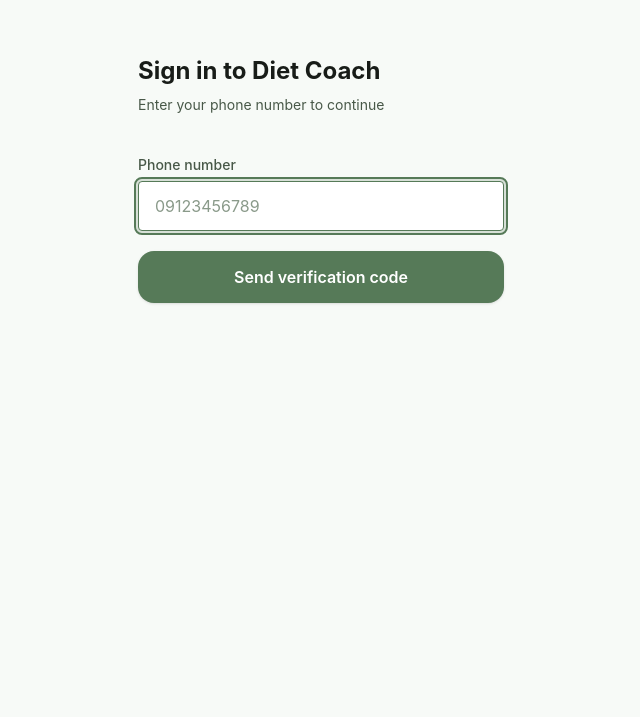
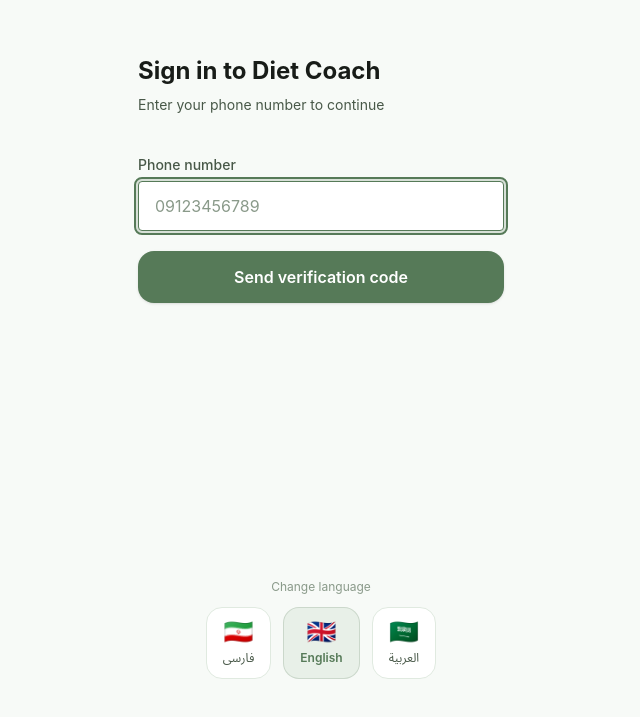
Before and after one commit to ehsanwwe/Diet-Coach-Agent, a Next.js app in the folder frontend/: page /en/login in a window 1280 px wide. Shown: the part 221-938 px from the top of the page, without its empty margins (319-959 px from the left). Before the commit the page ends 800 px from the top, so only its background shows below. Built offline with nearby package versions, Linux system fonts and the light colour scheme; no server answers.

Commit message:
fix(frontend): default locale to Persian and require explicit language selection

```diff
--- a/frontend/src/app/[lang]/login/page.tsx
+++ b/frontend/src/app/[lang]/login/page.tsx
@@ -1,6 +1,7 @@
 import { notFound } from 'next/navigation'
 import { getDictionary, isValidLocale, type Locale } from '@/lib/i18n'
 import PhoneLoginForm from '@/components/auth/PhoneLoginForm'
+import LocaleFlagSwitcher from '@/components/LocaleFlagSwitcher'
 
 type Props = {
   params: Promise<{ lang: string }>
@@ -32,6 +33,11 @@
           locale={locale}
         />
       </div>
+
+      {/* Language selector */}
+      <div className="app-container pb-safe pb-8 flex flex-col items-center">
+        <LocaleFlagSwitcher locale={locale} dict={dict} />
+      </div>
     </div>
   )
 }
--- a/frontend/src/app/[lang]/login/verify/page.tsx
+++ b/frontend/src/app/[lang]/login/verify/page.tsx
@@ -1,6 +1,7 @@
 import { notFound, redirect } from 'next/navigation'
 import { getDictionary, isValidLocale, type Locale } from '@/lib/i18n'
 import OtpVerifyForm from '@/components/auth/OtpVerifyForm'
+import LocaleFlagSwitcher from '@/components/LocaleFlagSwitcher'
 
 type Props = {
   params: Promise<{ lang: string }>
@@ -52,6 +53,11 @@
           </a>
         </div>
       </div>
+
+      {/* Language selector */}
+      <div className="app-container pb-safe pb-8 flex flex-col items-center">
+        <LocaleFlagSwitcher locale={locale} dict={dict} />
+      </div>
     </div>
   )
 }
--- /dev/null
+++ b/frontend/src/components/LocaleFlagSwitcher.tsx
@@ -0,0 +1,80 @@
+'use client'
+
+import { useRouter, usePathname } from 'next/navigation'
+import {
+  LOCALE_COOKIE,
+  LOCALE_SRC_COOKIE,
+  LOCALE_SRC_MANUAL,
+  SUPPORTED_LOCALES,
+  type Locale,
+} from '@/lib/i18n'
+import type { Dictionary } from '@/dictionaries/fa'
+
+const LOCALE_FLAGS: Record<Locale, string> = {
+  fa: '🇮🇷',
+  en: '🇬🇧',
+  ar: '🇸🇦',
+}
+
+const COOKIE_MAX_AGE = 60 * 60 * 24 * 365 // 1 year
+
+interface Props {
+  locale: Locale
+  dict: Pick<Dictionary, 'language'>
+}
+
+/**
+ * Three-flag language switcher shown on splash, login, and OTP pages.
+ * Sets NEXT_LOCALE + NEXT_LOCALE_SRC=manual so the middleware knows this
+ * was an explicit user choice (not an automatic cookie written on a previous visit).
+ * Preserves the current path + query string when switching locale.
+ */
+export default function LocaleFlagSwitcher({ locale, dict }: Props) {
+  const router = useRouter()
+  const pathname = usePathname()
+
+  function handleSelect(newLocale: Locale) {
+    if (newLocale === locale) return
+
+    // Write both cookies — locale value + explicit-selection marker
+    const cookieOpts = `path=/; max-age=${COOKIE_MAX_AGE}; SameSite=Lax`
+    document.cookie = `${LOCALE_COOKIE}=${newLocale}; ${cookieOpts}`
+    document.cookie = `${LOCALE_SRC_COOKIE}=${LOCALE_SRC_MANUAL}; ${cookieOpts}`
+
+    // Swap locale segment in current path, preserve query string
+    const localePattern = new RegExp(`^/(${SUPPORTED_LOCALES.join('|')})`)
+    const newPath = pathname.replace(localePattern, `/${newLocale}`)
+    router.push(newPath + window.location.search)
+  }
+
+  return (
+    <div className="flex flex-col items-center gap-3">
+      <p className="text-xs text-ink-3">{dict.language.change}</p>
+      {/* dir="ltr" keeps fa→en→ar button order consistent regardless of document direction */}
+      <div className="flex items-center gap-3" dir="ltr">
+        {SUPPORTED_LOCALES.map((loc) => (
+          <button
+            key={loc}
+            type="button"
+            onClick={() => handleSelect(loc)}
+            className={[
+              'flex flex-col items-center gap-1.5 px-4 py-3 rounded-2xl border transition-colors',
+              loc === locale
+                ? 'bg-brand-muted border-brand/20 text-brand'
+                : 'bg-elevated border-line text-ink-2 hover:text-ink hover:border-ink-3',
+            ].join(' ')}
+            aria-current={loc === locale ? 'page' : undefined}
+            aria-label={dict.language[loc]}
+          >
+            <span className="text-2xl leading-none" aria-hidden="true">
+              {LOCALE_FLAGS[loc]}
+            </span>
+            <span className={`text-xs ${loc === locale ? 'font-semibold' : 'font-medium'}`}>
+              {dict.language[loc]}
+            </span>
+          </button>
+        ))}
+      </div>
+    </div>
+  )
+}
--- a/frontend/src/components/SplashOrRedirect.tsx
+++ b/frontend/src/components/SplashOrRedirect.tsx
@@ -4,14 +4,8 @@
 import { useRouter } from 'next/navigation'
 import type { Dictionary } from '@/dictionaries/fa'
 import type { Locale } from '@/lib/i18n'
-import { SUPPORTED_LOCALES } from '@/lib/i18n'
 import { useAuth } from '@/hooks/useAuth'
-
-const LOCALE_FLAGS: Record<string, string> = {
-  fa: '🇮🇷',
-  en: '🇬🇧',
-  ar: '🇸🇦',
-}
+import LocaleFlagSwitcher from '@/components/LocaleFlagSwitcher'
 
 interface Props {
   dict: Dictionary
@@ -106,33 +100,8 @@
         </div>
       </div>
 
-      <div className="app-container pb-safe pb-8 flex flex-col items-center gap-3">
-        <p className="text-xs text-ink-3">{dict.language.change}</p>
-        {/* dir="ltr" keeps fa→en→ar order consistent regardless of document direction */}
-        <div className="flex items-center gap-3" dir="ltr">
-          {SUPPORTED_LOCALES.map((loc) => (
-            <a
-              key={loc}
-              href={`/${loc}`}
-              className={[
-                'flex flex-col items-center gap-1.5 px-4 py-3 rounded-2xl border transition-colors',
-                loc === locale
-                  ? 'bg-brand-muted border-brand/20 text-brand'
-                  : 'bg-elevated border-line text-ink-2 hover:text-ink hover:border-ink-3',
-              ].join(' ')}
-              aria-current={loc === locale ? 'page' : undefined}
-              aria-label={dict.language[loc]}
-              title={dict.language[loc]}
-            >
-              <span className="text-2xl leading-none" aria-hidden="true">
-                {LOCALE_FLAGS[loc]}
-              </span>
-              <span className={`text-xs ${loc === locale ? 'font-semibold' : 'font-medium'}`}>
-                {dict.language[loc]}
-              </span>
-            </a>
-          ))}
-        </div>
+      <div className="app-container pb-safe pb-8 flex flex-col items-center">
+        <LocaleFlagSwitcher locale={locale} dict={dict} />
       </div>
     </div>
   )
--- a/frontend/src/components/settings/LanguageSelector.tsx
+++ b/frontend/src/components/settings/LanguageSelector.tsx
@@ -5,7 +5,7 @@
 import { ChevronLeft, ChevronRight } from 'lucide-react'
 import { api, ApiRequestError } from '@/lib/api'
 import { cn } from '@/lib/cn'
-import { LOCALE_COOKIE, SUPPORTED_LOCALES, type Locale } from '@/lib/i18n'
+import { LOCALE_COOKIE, LOCALE_SRC_COOKIE, LOCALE_SRC_MANUAL, SUPPORTED_LOCALES, type Locale } from '@/lib/i18n'
 import type { Dictionary } from '@/dictionaries/fa'
 
 interface Props {
@@ -27,8 +27,10 @@
     if (newLocale === locale || pending) return
     setPending(newLocale)
 
-    // 1. Write NEXT_LOCALE cookie (httpOnly:false confirmed in middleware.ts)
-    document.cookie = `${LOCALE_COOKIE}=${newLocale}; path=/; max-age=${60 * 60 * 24 * 365}; SameSite=Lax`
+    // 1. Write NEXT_LOCALE + manual-source marker (explicit user selection)
+    const cookieOpts = `path=/; max-age=${60 * 60 * 24 * 365}; SameSite=Lax`
+    document.cookie = `${LOCALE_COOKIE}=${newLocale}; ${cookieOpts}`
+    document.cookie = `${LOCALE_SRC_COOKIE}=${LOCALE_SRC_MANUAL}; ${cookieOpts}`
 
     // 2. Fire-and-forget backend persist (cookie is canonical client-side; errors silently swallowed)
     void api
--- a/frontend/src/lib/i18n.ts
+++ b/frontend/src/lib/i18n.ts
@@ -19,6 +19,14 @@
 
 export const LOCALE_COOKIE = 'NEXT_LOCALE'
 
+/**
+ * Second cookie written only when the user explicitly clicks a language option.
+ * Middleware ignores NEXT_LOCALE unless this marker is also present, which prevents
+ * a stale automatic NEXT_LOCALE=en cookie from overriding the Persian default.
+ */
+export const LOCALE_SRC_COOKIE = 'NEXT_LOCALE_SRC'
+export const LOCALE_SRC_MANUAL = 'manual'
+
 export function isValidLocale(value: string): value is Locale {
   return (SUPPORTED_LOCALES as readonly string[]).includes(value)
 }
--- a/frontend/src/middleware.ts
+++ b/frontend/src/middleware.ts
@@ -3,47 +3,35 @@
  *
  * Responsibilities:
  *   1. If the request path already starts with a valid locale (/fa, /en, /ar),
- *      update the NEXT_LOCALE cookie and continue.
- *   2. Otherwise, detect the preferred locale from cookie → Accept-Language → default (fa),
- *      then redirect to /{locale}{rest-of-path}.
+ *      write NEXT_LOCALE cookie (for root layout SSR) and continue.
+ *   2. Otherwise, redirect to /{locale}{rest-of-path} where locale is:
+ *        - the cookie value, but ONLY if NEXT_LOCALE_SRC=manual (explicit user pick)
+ *        - 'fa' in all other cases (no Accept-Language fallback)
  *
- * The cookie NEXT_LOCALE is read by app/layout.tsx to set <html lang dir> server-side
- * with zero client-side flicker.
+ * The two-cookie design prevents a stale automatic NEXT_LOCALE=en cookie
+ * (written when a user once visited /en) from hijacking the Persian default
+ * on a fresh visit to the root domain.
  */
 import { NextRequest, NextResponse } from 'next/server'
 import {
   SUPPORTED_LOCALES,
   DEFAULT_LOCALE,
   LOCALE_COOKIE,
+  LOCALE_SRC_COOKIE,
+  LOCALE_SRC_MANUAL,
   isValidLocale,
   type Locale,
 } from '@/lib/i18n'
 
-/** Parse Accept-Language header into an ordered list of language codes. */
-function parseAcceptLanguage(header: string): string[] {
-  return header
-    .split(',')
-    .map((entry) => {
-      const [lang, q] = entry.trim().split(';q=')
-      return { lang: lang.trim().split('-')[0].toLowerCase(), q: q ? parseFloat(q) : 1 }
-    })
-    .sort((a, b) => b.q - a.q)
-    .map((e) => e.lang)
-    .filter(Boolean)
-}
-
-/** Detect the best locale for this request. */
+/** Detect the best locale for this request — only trusts an explicit user selection. */
 function detectLocale(request: NextRequest): Locale {
-  // 1. Prefer the persisted cookie
-  const cookieLocale = request.cookies.get(LOCALE_COOKIE)?.value
-  if (cookieLocale && isValidLocale(cookieLocale)) return cookieLocale
-
-  // 2. Accept-Language header
-  const acceptLang = request.headers.get('Accept-Language') ?? ''
-  for (const lang of parseAcceptLanguage(acceptLang)) {
-    if (isValidLocale(lang)) return lang
+  // Only use the persisted locale if the user explicitly selected it
+  const src = request.cookies.get(LOCALE_SRC_COOKIE)?.value
+  if (src === LOCALE_SRC_MANUAL) {
+    const cookieLocale = request.cookies.get(LOCALE_COOKIE)?.value
+    if (cookieLocale && isValidLocale(cookieLocale)) return cookieLocale
   }
-
+  // Persian is the unconditional hard default — never fall back to Accept-Language
   return DEFAULT_LOCALE
 }
 
@@ -56,13 +44,14 @@
   )
 
   if (pathnameLocale) {
-    // Valid locale already in URL — refresh the cookie and continue
+    // Valid locale already in URL — refresh NEXT_LOCALE for root layout SSR.
+    // Do NOT write NEXT_LOCALE_SRC here: visiting /en directly is not a manual selection.
     const response = NextResponse.next()
     response.cookies.set(LOCALE_COOKIE, pathnameLocale, {
       path: '/',
       maxAge: 60 * 60 * 24 * 365, // 1 year
       sameSite: 'lax',
-      httpOnly: false, // needs to be readable by JS for locale switching without reload
+      httpOnly: false, // readable by JS for cookie updates without reload
     })
     return response
   }
```
